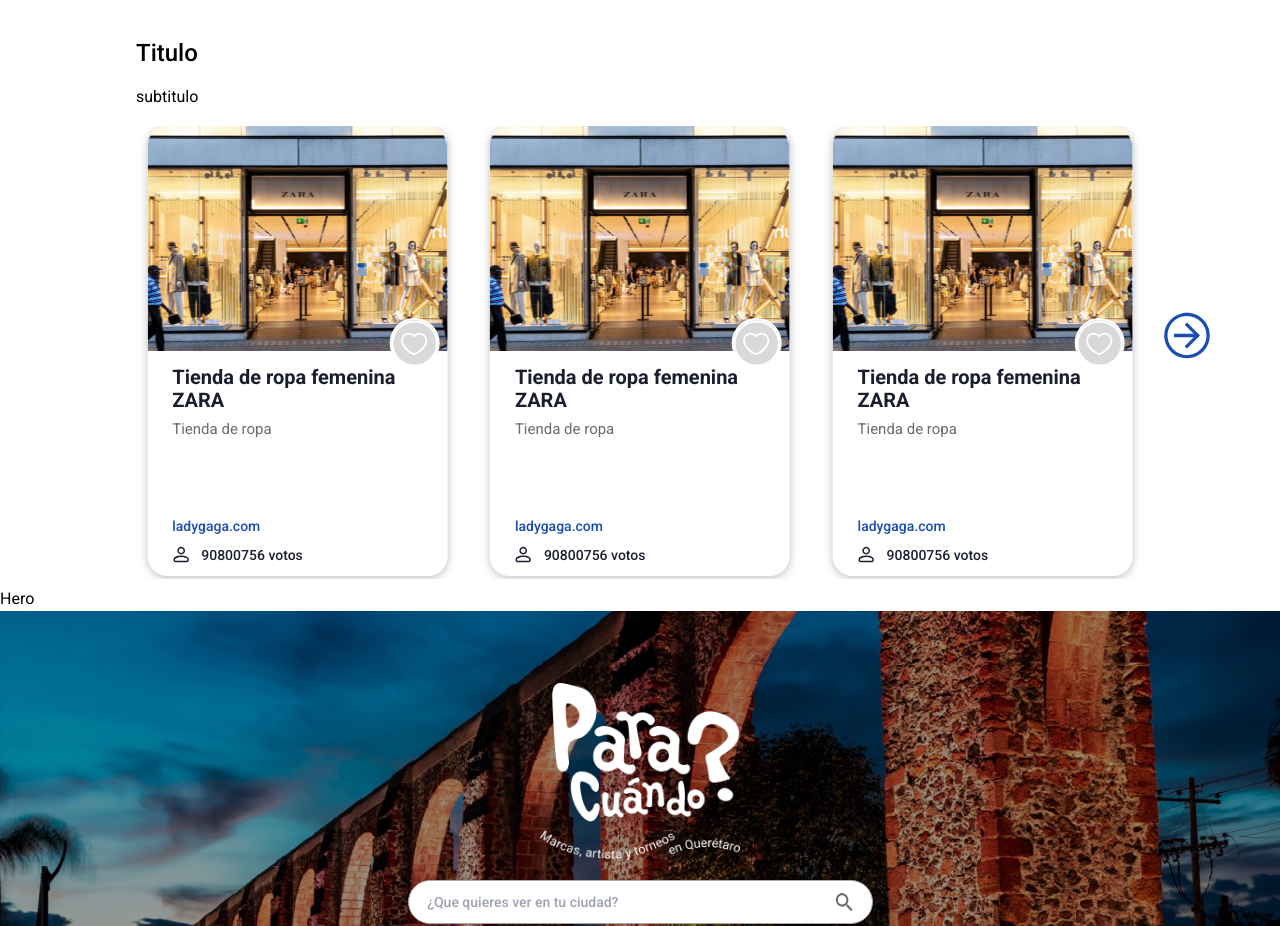
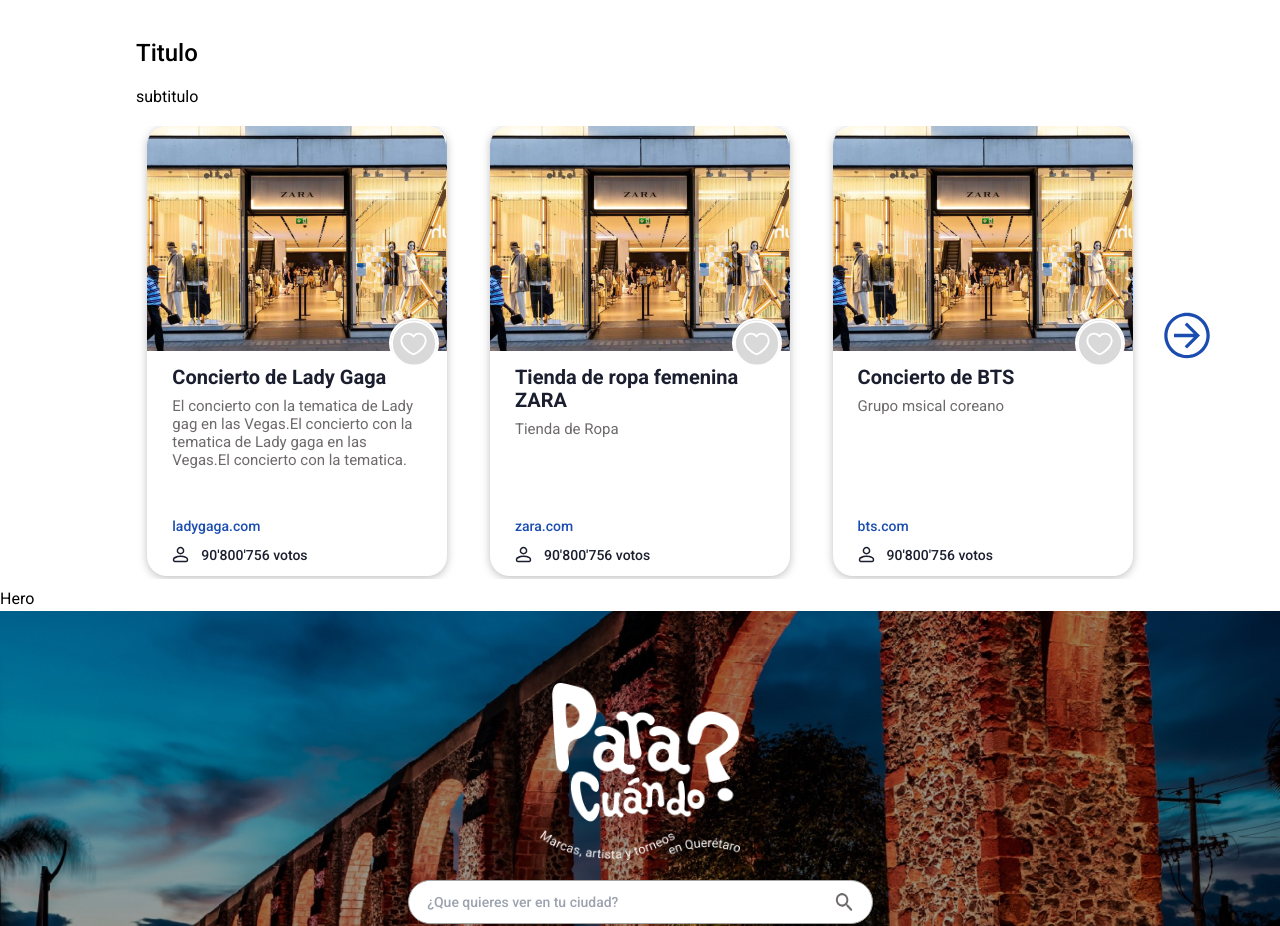
Before and after one commit to MansuttiD/paraCuando, a Next.js app: page /components in a window 1280 px wide. Shown: the part 1660-2586 px from the top of the page. Built offline with nearby package versions, Linux system fonts and the light colour scheme.

Commit message:
ci: slider dynamic

```diff
--- a/components/SliderCard.tsx
+++ b/components/SliderCard.tsx
@@ -7,10 +7,17 @@
 interface props {
   title: string;
   description: string;
+  events: any;
 }
 
-export default function SliderCard({ title, description }: props) {
-  const arrCard: number[] = [1, 2, 3, 4, 5, 6, 7, 8];
+interface myobj {
+  title: string;
+  description: string;
+  domain: string;
+  counter: string;
+}
+
+export default function SliderCard({ title, description, events }: props) {
   return (
     <div className="relative w-4/5 p-2 m-auto mt-14">
       <h2 className="h500-normal-24px">{title}</h2>
@@ -51,13 +58,13 @@
             },
           }}
         >
-          {arrCard.map((card) => (
-            <SwiperSlide key={card}>
+          {events.map((event: myobj) => (
+            <SwiperSlide key={event.domain}>
               <EventCard
-                title="Tienda de ropa femenina ZARA"
-                description="Tienda de ropa"
-                domain="ladygaga.com"
-                counter="90800756"
+                title={event.title}
+                description={event.description}
+                domain={event.domain}
+                counter={event.counter}
               />
             </SwiperSlide>
           ))}
--- /dev/null
+++ b/data/lib.json
@@ -0,0 +1,20 @@
+[
+{
+"title":"Concierto de Lady Gaga",
+"description":"El concierto con la tematica de Lady gag en las Vegas.El concierto con la tematica de Lady gaga en las Vegas.El concierto con la tematica.",
+"domain":"ladygaga.com",
+"counter":"90'800'756"
+},
+{
+"title":"Tienda de ropa femenina ZARA",
+"description":"Tienda de Ropa",
+"domain":"zara.com",
+"counter":"90'800'756"
+},
+{
+"title":"Concierto de BTS",
+"description":"Grupo msical coreano",
+"domain":"bts.com",
+"counter":"90'800'756"
+}
+]
--- a/pages/categories/[categories].tsx
+++ b/pages/categories/[categories].tsx
@@ -3,6 +3,7 @@
 import InputSearch from '../../components/InputSearch';
 import Label from '../../components/Label';
 import SliderCard from '../../components/SliderCard';
+import events from '../../data/lib.json';
 
 const CategoriPage = () => {
   const router = useRouter();
@@ -61,10 +62,12 @@
         </div>
         <div>
           <SliderCard
+            events={events}
             title="Populares en Queretaro"
             description="Lo que las personas piden mas"
           />
           <SliderCard
+            events={events}
             title="Sugerencias para ti"
             description="Publicaciones que podrias colaborar"
           />
@@ -86,6 +89,7 @@
             </a>
           </div>
           <SliderCard
+            events={events}
             title="Recientes"
             description="Las personas ultimamente estan hablando de esto"
           />
--- a/pages/components.tsx
+++ b/pages/components.tsx
@@ -10,6 +10,7 @@
 import MinMenu from '../components/MinMenu';
 import NextButton from '../components/NextButton';
 import SliderCard from '../components/SliderCard';
+import events from '../data/lib.json';
 
 export default function components() {
   return (
@@ -45,7 +46,7 @@
           <li>SlidePrevButton</li>
           <SlidePrevButton /> */}
         <li>SliderCard</li>
-        <SliderCard title="Titulo" description="subtitulo" />
+        <SliderCard events={events} title="Titulo" description="subtitulo" />
         <li>Hero</li>
         <Hero />
         <li>MinMenu</li>
--- a/pages/detail-page/[detail-page].tsx
+++ b/pages/detail-page/[detail-page].tsx
@@ -4,6 +4,7 @@
 import InputSearch from '../../components/InputSearch';
 import Label from '../../components/Label';
 import SliderCard from '../../components/SliderCard';
+import events from '../../data/lib.json';
 
 export default function DetailPage() {
   const [showMenuLabels, setShowMenuLabes] = useState(false);
@@ -134,7 +135,11 @@
 
         {/* Slider de mas eventos */}
 
-        <SliderCard title="title_1" description="Desription One" />
+        <SliderCard
+          events={events}
+          title="title_1"
+          description="Desription One"
+        />
       </div>
     </div>
   );
--- a/pages/index.tsx
+++ b/pages/index.tsx
@@ -1,6 +1,7 @@
 import Hero from '../components/Hero';
 import Label from '../components/Label';
 import SliderCard from '../components/SliderCard';
+import events from '../data/lib.json';
 
 const Index = () => {
   return (
@@ -8,10 +9,12 @@
       <Hero />
       <div className="max-w-[1240px] m-auto ">
         <SliderCard
+          events={events}
           title="Populares en Queretaro"
           description="Lo que las personas piden mas"
         />
         <SliderCard
+          events={events}
           title="Sugerencias para ti"
           description="Publicaciones que podrias colaborar"
         />
@@ -33,6 +36,7 @@
           </a>
         </div>
         <SliderCard
+          events={events}
           title="Recientes"
           description="Las personas ultimamente estan hablando de esto"
         />
```
